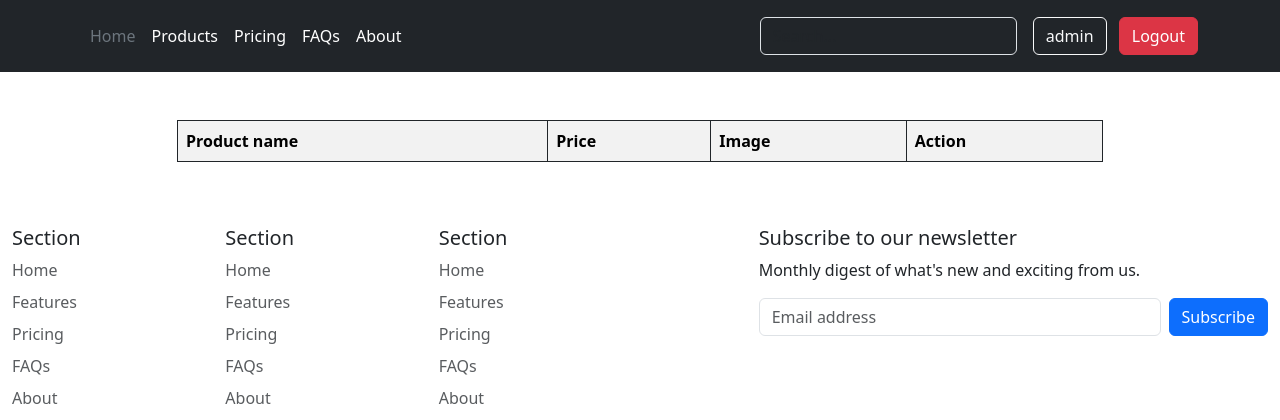
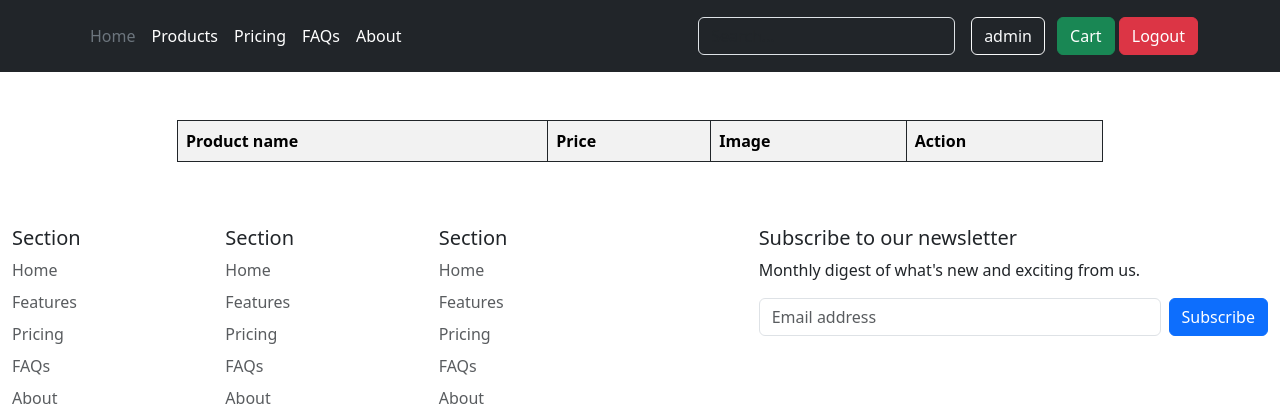
Before and after one commit to mamaheshd/react, a Django app: page /cart/ in a window 1280 px wide. Shown: the top 420 px of the page. Run offline with Django 5.2, Linux system fonts and the light colour scheme; a user stored in the database is signed in; data comes from the database, SQL or seed files in the repository; both versions use the stored data as it was after the commit; lists and menus that the app fills with data are empty; some libraries are stand-ins or nearby versions.

Commit message:
Cart button is added

```diff
--- a/django/ecommerce/userapp/templates/user/header.html
+++ b/django/ecommerce/userapp/templates/user/header.html
@@ -22,6 +22,7 @@
         <div class="text-end">
           {% if user.is_authenticated %}
           <a href="#" class="btn btn-outline-light me-2">{{user.username}} </a>
+          <a href="/cart" class="btn btn-success">Cart</a>
           <a href="/logout" class="btn btn-danger">Logout </a>
           {% else %}
           <a class="btn btn-outline-light me-2" href="/login">Login</a>
```
Also changed, not shown: django/ecommerce/db.sqlite3, django/ecommerce/static/uploads/IMG-0ffc77286e1f77a5396ad594ac1dadcb-V.jpg (deleted), django/ecommerce/static/uploads/IMG-20231024-WA0364.jpg (deleted), django/ecommerce/static/uploads/IMG-20231024-WA0364_NvsaFFU.jpg (deleted).
